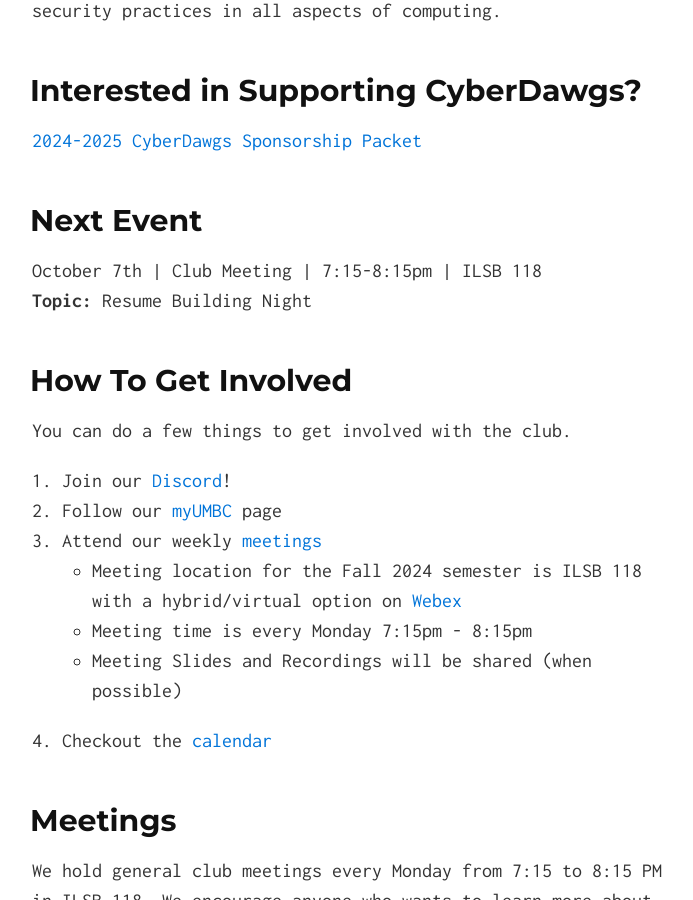
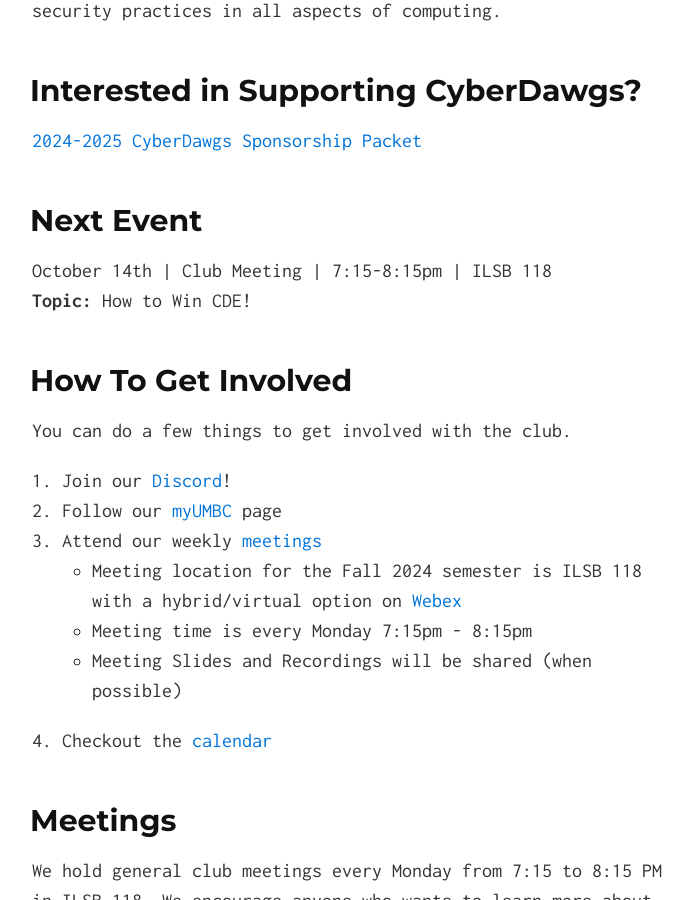
Before and after one commit to UMBCCyberDawgs/umbccyberdawgs.github.io, a Jekyll site: the page built from index.md, in a window 1280 px wide and 900 px high, scrolled down 334 px. Shown: the whole window, without its empty margins (288-981 px from the left). Built offline with Jekyll 4.4.1, drawn with Linux system fonts in a browser that asks for light colours; our own code applies the rules of GitHub Pages for plain Markdown files.

Commit message:
Update index.md

```diff
--- a/index.md
+++ b/index.md
@@ -9,8 +9,8 @@ Welcome to the UMBC CyberDawgs homepage! We are a group of UMBC students who sha
 [2024-2025 CyberDawgs Sponsorship Packet](CyberDawgs_2024-2025_Sponsorship_Packet.pdf)
 
 ## Next Event
-October 7th | Club Meeting | 7:15-8:15pm | ILSB 118 \
-**Topic:** Resume Building Night
+October 14th | Club Meeting | 7:15-8:15pm | ILSB 118 \
+**Topic:** How to Win CDE!
 
 <!-- Congratulations! You found the CyberPaws CTF Fall 2024 Week 2 flag! This is just static content, which means it's always present on the page, but other more advanced web challenges involve the Network tab in Inspect Element on Browsers like Firefox or Chrome. Checking the source code on any website is still a good first step to finding all sorts of information about the website you wouldn't normally be able to see! -->
 <!-- Paws{1nsp3ct_3L3M3nt} -->
```
